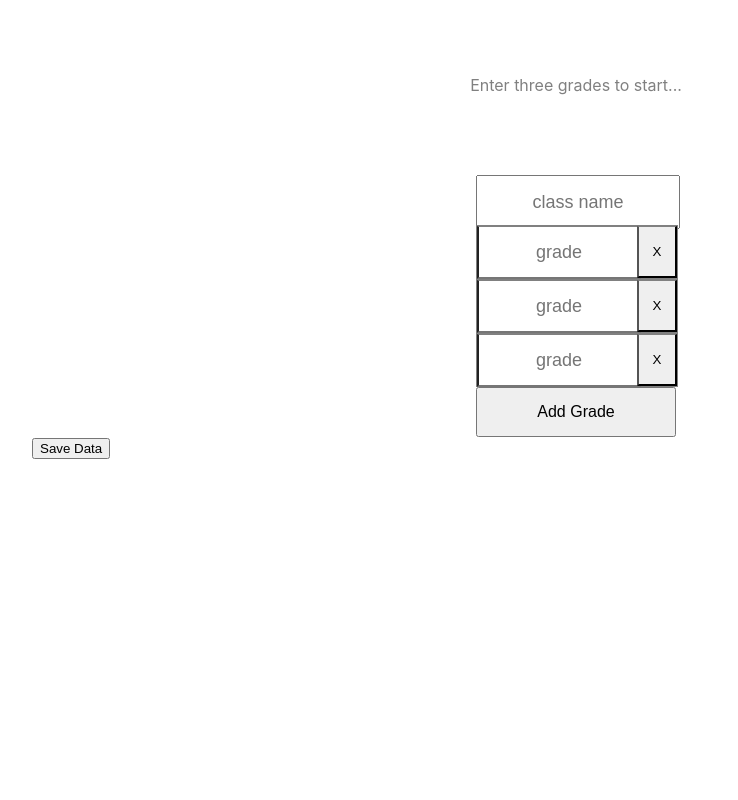
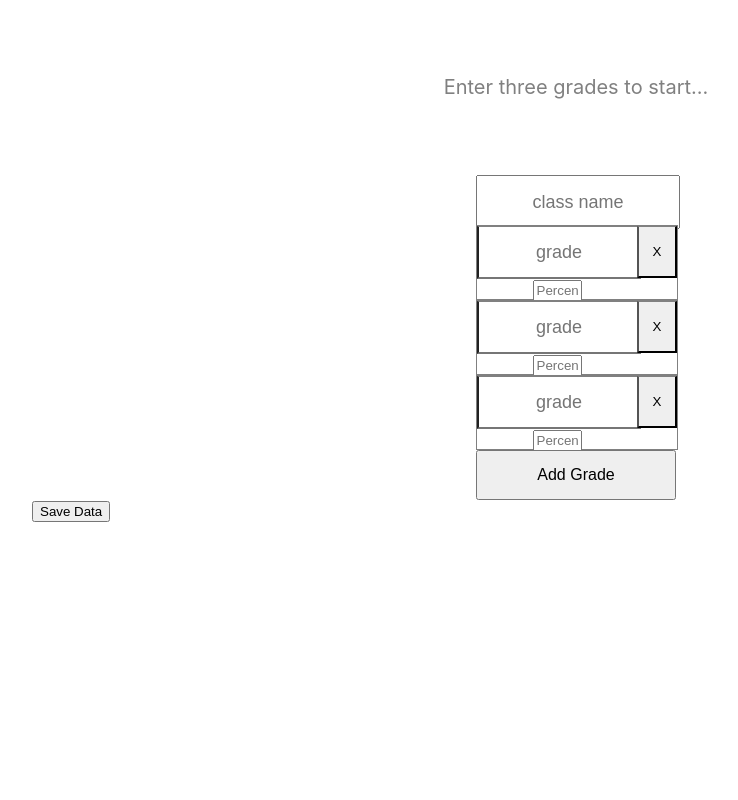
Before and after one commit to tommy-js/schoolgraph, a React (Create React App) app: page / in a window 1280 px wide. Shown: the top 800 px of the page, without its empty margins (64-802 px from the left). Built offline with nearby package versions, Linux system fonts and the light colour scheme.

Commit message:
Include percent of total grade for each assignment

```diff
--- a/package.json
+++ b/package.json
@@ -7,11 +7,13 @@
     "@testing-library/react": "^9.3.2",
     "@testing-library/user-event": "^7.1.2",
     "node-sass": "^4.13.1",
+    "npm": "^6.14.4",
     "react": "^16.13.1",
     "react-dom": "^16.13.1",
     "react-redux": "^7.2.0",
     "react-scripts": "3.4.1",
-    "redux": "^4.0.5"
+    "redux": "^4.0.5",
+    "start": "^5.1.0"
   },
   "scripts": {
     "start": "react-scripts start",
--- a/public/index.html
+++ b/public/index.html
@@ -3,6 +3,10 @@
   <head>
     <meta charset="utf-8" />
     <link rel="icon" href="%PUBLIC_URL%/favicon.ico" />
+    <link
+      href="https://fonts.googleapis.com/css2?family=Roboto&display=swap"
+      rel="stylesheet"
+    />
     <meta name="viewport" content="width=device-width, initial-scale=1" />
     <meta name="theme-color" content="#000000" />
     <meta
--- a/src/components/BodyComp.js
+++ b/src/components/BodyComp.js
@@ -1,4 +1,4 @@
-import React, { useState } from "react";
+import React, { useState, useEffect } from "react";
 import ClassNameField from "./ClassNameField";
 import InputField from "./InputField";
 import AddFieldButton from "./AddFieldButton";
@@ -10,27 +10,18 @@ import "../main.scss";
 export function field(num) {
   let setObj = {
     id: num * 1000,
-    count: 0
+    count: 0,
+    totScore: null
   };
   return setObj;
 }
 
-function BodyComp() {
+function BodyComp(props) {
   const [addField, setAddField] = useState({ id: Math.random() * 1000 });
-  const [modField, setModField] = useState([]);
-  const [saveCount, setSaveCount] = useState(0);
   const [nameState, setNameState] = useState("");
 
   function updateField() {
     setAddField(field(Math.random()));
-  }
-
-  function setFields(obj) {
-    setModField(obj);
-  }
-
-  function countPasser(item) {
-    setSaveCount(item);
   }
 
   function updateName(e) {
@@ -40,18 +31,22 @@ function BodyComp() {
 
   return (
     <div className="body">
-      <EnterNotifyer modField={modField} />
       <div className="input_field_parent">
         <ClassNameField updateName={updateName} />
         <InputField
           map={addField}
-          setFields={setFields}
-          countPasser={countPasser}
+          setFields={props.setFields}
+          countPasser={props.countPasser}
         />
         <AddFieldButton field={updateField} />
       </div>
       <SaveData />
-      <Graph nameState={nameState} modField={modField} saveCount={saveCount} />
+      <Graph
+        nameState={nameState}
+        modField={props.modField}
+        saveCount={props.saveCount}
+        numberOfEntries={props.numberOfEntries}
+      />
     </div>
   );
 }
--- a/src/components/CompLoader.js
+++ b/src/components/CompLoader.js
@@ -1,8 +1,22 @@
-import React, { useState } from "react";
+import React, { useState, useEffect } from "react";
 import BodyComp from "./BodyComp";
+import EnterNotifyer from "./EnterNotifyer";
 
 function CompLoader() {
   const [mapper, setMapper] = useState([{}]);
+  const [numberOfEntries, setNumberOfEntries] = useState(0);
+  const [modField, setModField] = useState([]);
+  const [saveCount, setSaveCount] = useState(0);
+
+  useEffect(() => {
+    let counter = 0;
+    for (let k = 0; k < modField.length; k++) {
+      {
+        typeof modField[k].count == "number" ? counter++ : (counter = counter);
+      }
+    }
+    setNumberOfEntries(counter);
+  });
 
   function addNewCourse() {
     let courseList = {
@@ -11,10 +25,29 @@ function CompLoader() {
     setMapper(prev => [...prev, courseList]);
   }
 
+  function setFields(obj) {
+    setModField(obj);
+  }
+
+  function countPasser(item) {
+    setSaveCount(item);
+  }
+
   return (
     <div>
+      <EnterNotifyer
+        modField={modField}
+        numberOfEntries={numberOfEntries}
+        saveCount={saveCount}
+      />
       {mapper.map(el => (
-        <BodyComp />
+        <BodyComp
+          modField={modField}
+          numberOfEntries={numberOfEntries}
+          saveCount={saveCount}
+          setFields={setFields}
+          countPasser={countPasser}
+        />
       ))}
       <button onClick={addNewCourse}>Add New Course</button>
     </div>
--- a/src/components/EnterNotifyer.js
+++ b/src/components/EnterNotifyer.js
@@ -3,15 +3,20 @@ import "../main.scss";
 
 function EnterNotifyer(props) {
   const [visual, setVisual] = useState(50);
+  const [opac, setOpac] = useState(1);
 
   useEffect(() => {
-    if (props.modField.length > 2) {
+    if (props.modField.length > 2 && props.numberOfEntries >= 3) {
       setVisual(0);
+      setOpac(0);
     }
-  }, [props.modField]);
+  }, [props.saveCount]);
 
   return (
-    <div style={{ height: visual + "px" }} className="enter_notifyer">
+    <div
+      style={{ height: visual + "px", opacity: opac }}
+      className="enter_notifyer"
+    >
       <span>Enter three grades to start...</span>
     </div>
   );
--- a/src/components/Graph.js
+++ b/src/components/Graph.js
@@ -14,7 +14,7 @@ function Graph(props) {
 
   useEffect(() => {
     setGraphmapper(props.modField);
-    if (graphmapper.length > 2) {
+    if (graphmapper.length > 2 && props.numberOfEntries >= 3) {
       setDisplayer({ opacity: 1, top: 0 });
       setVisual("block");
     }
@@ -25,7 +25,6 @@ function Graph(props) {
     let checkVal = 0;
     for (let k = 0; k < graphmapper.length; k++) {
       checkVal = checkVal + graphmapper[k].count;
-      console.log(checkVal);
     }
     setAvg(Math.floor((checkVal / graphmapper.length) * 100) / 100);
     if (typeof avg != "number") {
@@ -59,6 +58,7 @@ function Graph(props) {
             <GraphNode
               passVal={passVal}
               count={el.count}
+              totScore={el.totScore}
               key={el.id}
               total={graphmapper.length}
             />
--- a/src/components/GraphNode.js
+++ b/src/components/GraphNode.js
@@ -37,6 +37,7 @@ function GraphNode(props) {
       ></div>
       <div className="node_info">
         <p>{props.count}</p>
+        <p>{props.totScore}</p>
       </div>
     </div>
   );
--- a/src/components/GraphOptions.js
+++ b/src/components/GraphOptions.js
@@ -3,11 +3,16 @@ import "../main.scss";
 
 function GraphOptions(props) {
   const [passVal, setPassVal] = useState(60);
+  const [checkedBox, setCheckedBox] = useState(false);
 
   function modPassVal(e) {
     let passing = e.target.value;
     setPassVal(passing);
     props.modPassVal(passing);
+  }
+
+  function changeCheckbox() {
+    setCheckedBox(!checkedBox);
   }
 
   return (
@@ -22,6 +27,10 @@ function GraphOptions(props) {
           onChange={e => modPassVal(e)}
         />
       </div>
+      <div className="graph_item">
+        <label>Show line</label>
+        <input type="checkbox" checked={checkedBox} onChange={changeCheckbox} />
+      </div>
     </div>
   );
 }
--- a/src/components/InputField.js
+++ b/src/components/InputField.js
@@ -3,25 +3,26 @@ import NewInputField from "./NewInputField";
 
 function InputField(props) {
   const [mapper, setMapper] = useState([
-    { id: 2222, count: 0 },
-    { id: 11111, count: 0 }
+    { id: 2222, count: 0, totScore: null },
+    { id: 11111, count: 0, totScore: null }
   ]);
 
   useEffect(() => {
     setMapper(prev => [...prev, props.map]);
   }, [props.map]);
 
-  function updateMapper(item, id) {
+  function updateMapper(item, id, totalGrade) {
     let var1 = mapper.find(el => el.id === id);
     let index = mapper.indexOf(var1);
     let var2 = mapper;
     var2[index] = {
       id: id,
-      count: Number(item)
+      count: Number(item),
+      totScore: Number(totalGrade)
     };
+    console.log(var2);
     setMapper(var2);
     props.countPasser(item);
-    console.log(var2);
     props.setFields(var2);
   }
 
--- a/src/components/NewGrade.js
+++ b/src/components/NewGrade.js
@@ -1,17 +1,21 @@
-import React, { useState } from "react";
+import React, { useState, useEffect } from "react";
 import "../main.scss";
 
 function NewGrade(props) {
-  const [item, setItem] = useState(0);
+  const [score, setTotalScore] = useState({ grade: 0, totalGrade: null });
 
-  function updateInput(e) {
+  useEffect(() => {
+    props.updateMapper(score.grade, props.id, score.totalGrade);
+  });
+
+  function updateGrade(e) {
     let tempItem = e.target.value;
-    if (tempItem <= 150) {
-      setItem(tempItem);
-      props.updateMapper(tempItem, props.id);
-    } else {
-      return null;
-    }
+    setTotalScore({ grade: tempItem, totalGrade: score.totalGrade });
+  }
+
+  function modTotalCourse(e) {
+    let totalCourseScore = e.target.value;
+    setTotalScore({ grade: score.grade, totalGrade: totalCourseScore });
   }
 
   return (
@@ -22,7 +26,14 @@ function NewGrade(props) {
         placeholder="grade"
         min="0"
         max="200"
-        onChange={e => updateInput(e)}
+        onChange={e => updateGrade(e)}
+      />
+      <input
+        type="number"
+        placeholder="Percentage of total course"
+        min="0"
+        max="100"
+        onChange={e => modTotalCourse(e)}
       />
     </div>
   );
--- a/src/main.scss
+++ b/src/main.scss
@@ -4,6 +4,10 @@
 
 @mixin t2 {
   // border: 1px solid green;
+}
+
+html {
+  font-family: "Roboto", sans-serif;
 }
 
 .body {
@@ -53,6 +57,8 @@
   width: 100%;
   margin-top: 50px;
   margin-bottom: 50px;
+  padding-left: 10px;
+  padding-right: 10px;
   @include t2;
 }
 
@@ -195,11 +201,12 @@ input[type="number"] {
 .enter_notifyer {
   position: relative;
   margin-top: 75px;
+  font-size: 20px;
   overflow: hidden;
   width: 100%;
   text-align: center;
   color: grey;
-  transition: 0.3s;
+  transition: 0.5s;
 }
 
 .grade_input_block {
```
Also changed, not shown: 1 other file (tests, documents, lock files or other folders).
